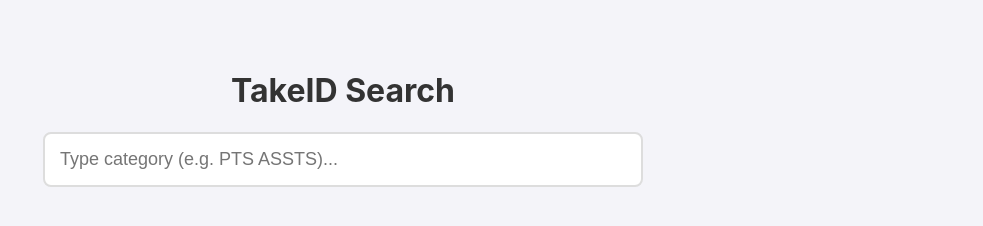
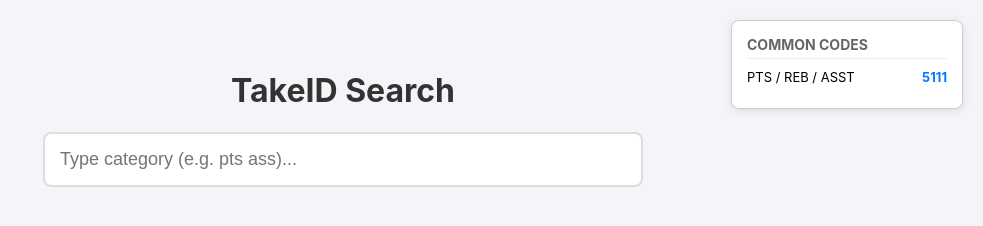
Before and after one commit to plasticfrog/TAKEID-S, a website: page public/index.html in a window 1280 px wide. Shown: the whole page, without its empty margins (297-1280 px from the left). Drawn offline with Linux system fonts and the light colour scheme.

Commit message:
Update index.html

```diff
--- a/public/index.html
+++ b/public/index.html
@@ -8,10 +8,20 @@
 </head>
 <body>
 
+    <div class="quick-ref">
+        <h3>Common Codes</h3>
+        <ul>
+            <li>
+                <span>PTS / REB / ASST</span>
+                <span class="ref-id">5111</span>
+            </li>
+            </ul>
+    </div>
+
     <div class="container">
         <h1>TakeID Search</h1>
         <div class="search-wrapper">
-            <input type="text" id="searchInput" placeholder="Type category (e.g. PTS ASSTS)..." autocomplete="off">
+            <input type="text" id="searchInput" placeholder="Type category (e.g. pts ass)..." autocomplete="off">
             <div id="resultsList" class="results-list"></div>
         </div>
     </div>
```
